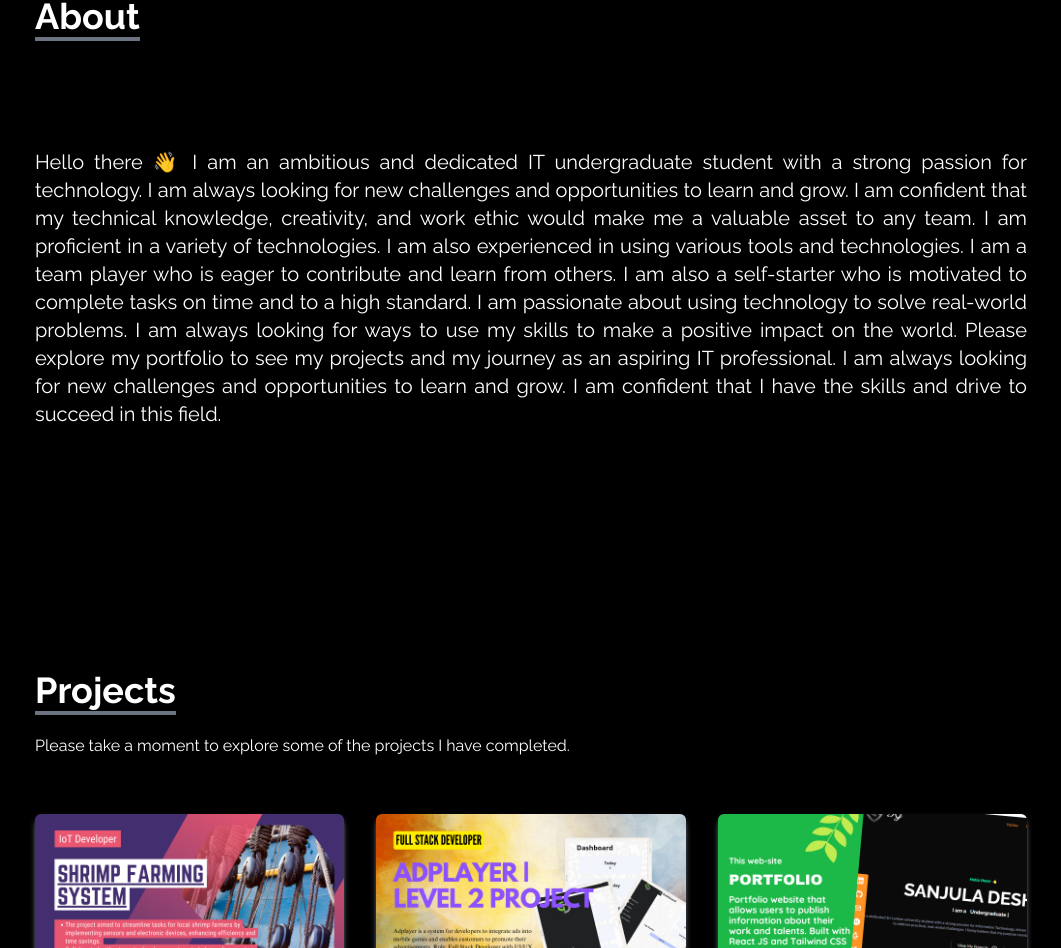
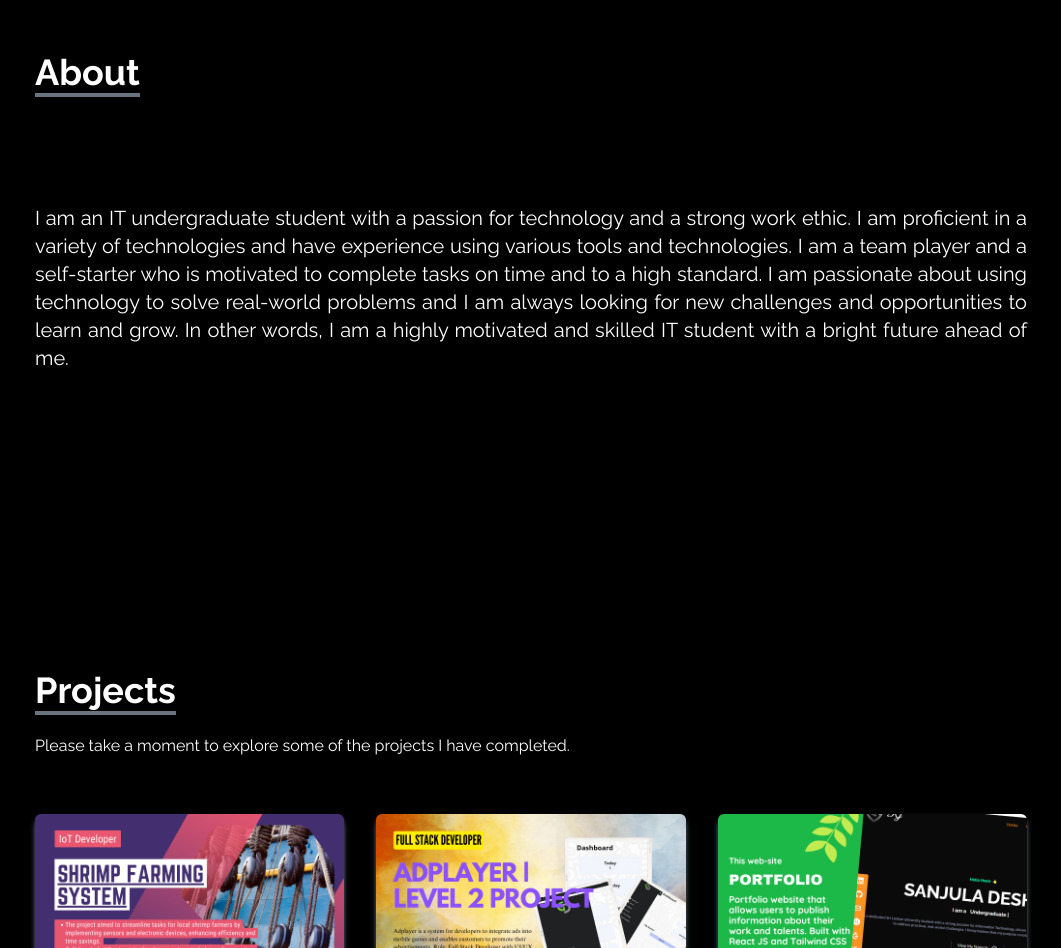
Before and after one commit to SanjulaDeshan/Portfolio, a React (Create React App) app: page / in a window 1280 px wide. Shown: the part 988-1936 px from the top of the page, without its empty margins (109-1170 px from the left). Built offline with nearby package versions, Linux system fonts and the light colour scheme; the HTML template or start-up script is replaced by a standard one.

Commit message:
Update About.jsx

```diff
--- a/src/components/About.jsx
+++ b/src/components/About.jsx
@@ -14,21 +14,14 @@ export default function About() {
         </div>
 
         <p className="mt-20 text-xl text-justify">
-          Hello there 👋 I am an ambitious and dedicated IT undergraduate
-          student with a strong passion for technology. I am always looking for
-          new challenges and opportunities to learn and grow. I am confident
-          that my technical knowledge, creativity, and work ethic would make me
-          a valuable asset to any team. I am proficient in a variety of
-          technologies. I am also experienced in using various tools and
-          technologies. I am a team player who is eager to contribute and learn
-          from others. I am also a self-starter who is motivated to complete
-          tasks on time and to a high standard. I am passionate about using
-          technology to solve real-world problems. I am always looking for ways
-          to use my skills to make a positive impact on the world. Please
-          explore my portfolio to see my projects and my journey as an aspiring
-          IT professional. I am always looking for new challenges and
-          opportunities to learn and grow. I am confident that I have the skills
-          and drive to succeed in this field.
+          I am an IT undergraduate student with a passion for technology and a
+          strong work ethic. I am proficient in a variety of technologies and
+          have experience using various tools and technologies. I am a team
+          player and a self-starter who is motivated to complete tasks on time
+          and to a high standard. I am passionate about using technology to
+          solve real-world problems and I am always looking for new challenges
+          and opportunities to learn and grow. In other words, I am a highly
+          motivated and skilled IT student with a bright future ahead of me.
         </p>
       </div>
     </div>
```
